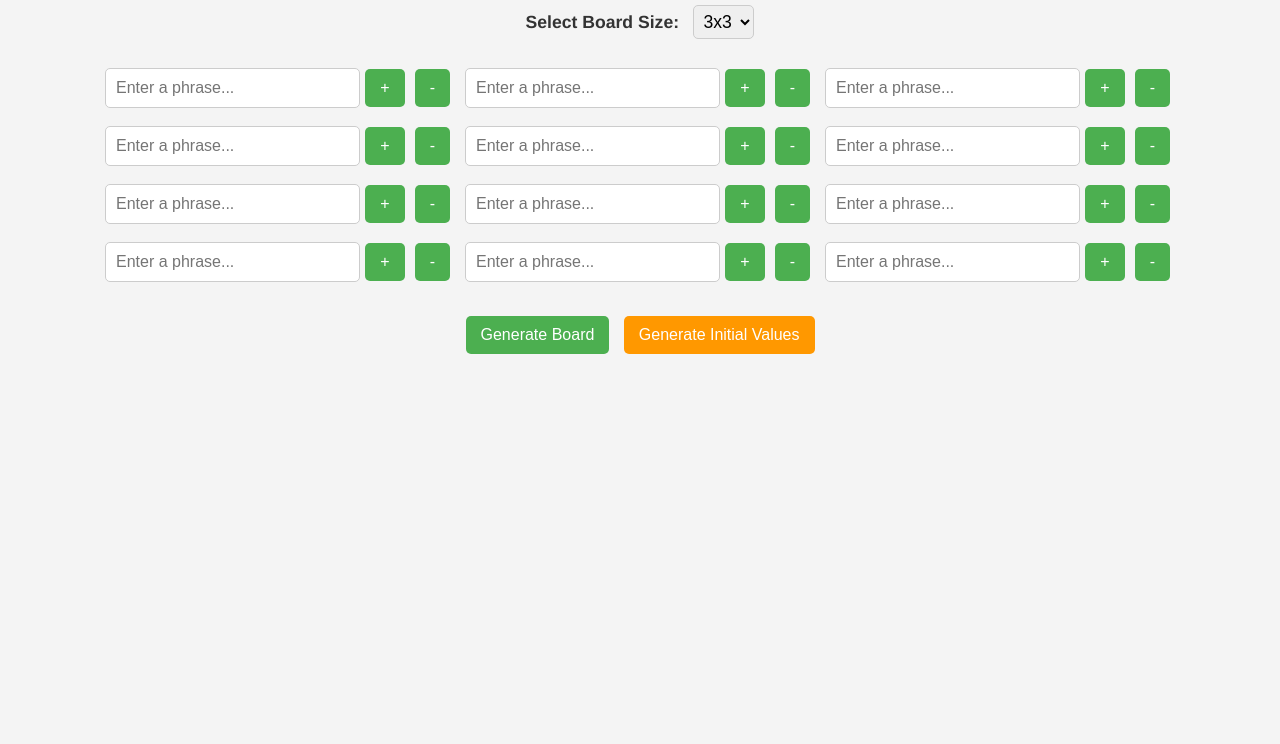
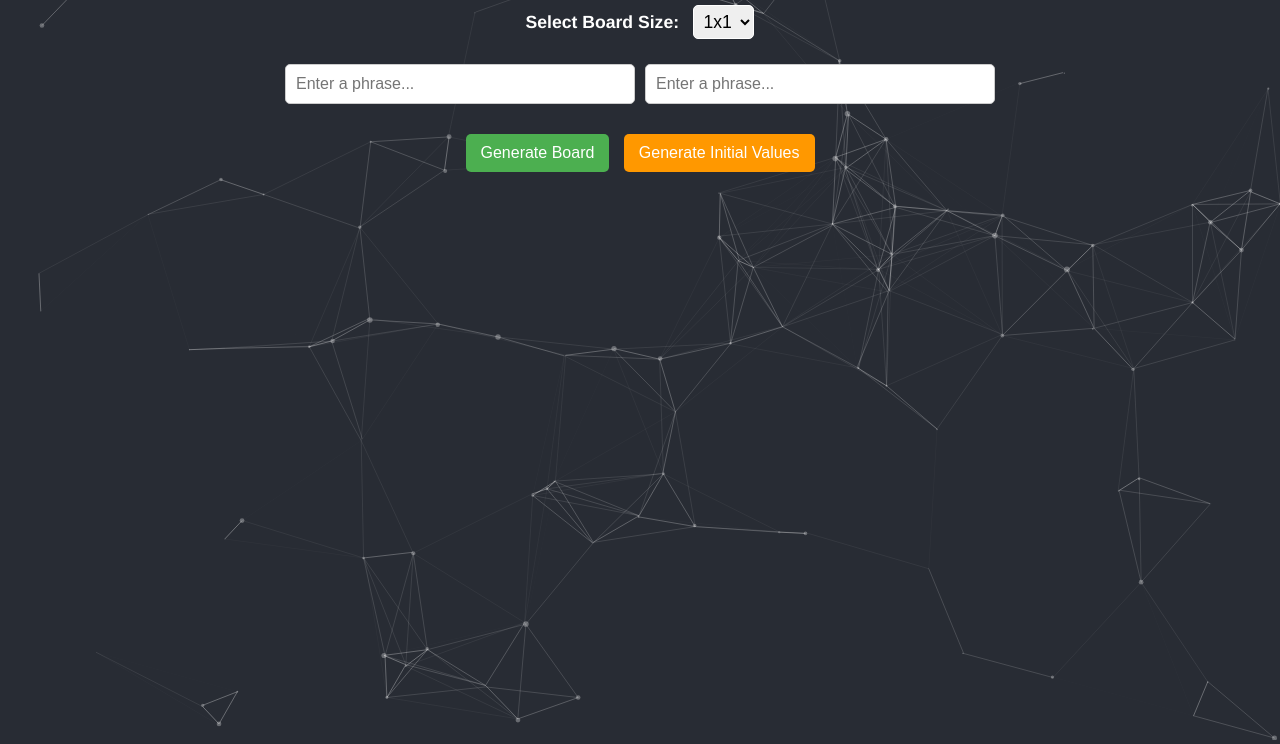
Before and after one commit to idant1111/simple-bingo-generator, a plain HTML site: page index.html in a window 1280 px wide. Shown: the part 87-831 px from the top of the page. Before the commit the page ends 800 px from the top, so only its background shows below. Drawn offline with nearby package versions, Linux system fonts and the light colour scheme.

Commit message:
some css styling

```diff
--- a/index.html
+++ b/index.html
@@ -7,14 +7,22 @@
     <link rel="stylesheet" href="styles.css">
 </head>
 <body>
+    <!-- Container for the particles.js background -->
+    <div id="particles-js"></div>
+
+    <!-- Cloud containers -->
+
     <h1>Custom Bingo Board Generator</h1>
 
     <div class="controls">
         <label for="boardSize">Select Board Size:</label>
         <select id="boardSize">
+            <option value="1">1x1</option>
+            <option value="2">2x2</option>
             <option value="3">3x3</option>
             <option value="4">4x4</option>
             <option value="5">5x5</option>
+            <option value="6">6x6</option>
         </select>
     </div>
 
@@ -30,7 +38,8 @@
 
     <button id="downloadButton">Download Board as PNG</button>
 
-    <!-- Add the canvas-confetti library -->
+    <!-- Add the particles.js and canvas-confetti libraries -->
+    <script src="https://cdn.jsdelivr.net/particles.js/2.0.0/particles.min.js"></script>
     <script src="https://cdn.jsdelivr.net/npm/canvas-confetti@1.5.1/dist/confetti.browser.min.js"></script>
     <script src="script.js"></script>
 </body>
--- a/script.js
+++ b/script.js
@@ -1,6 +1,5 @@
 document.getElementById('generateButton').addEventListener('click', generateBoard);
 document.getElementById('boardSize').addEventListener('change', updateInputBoxes);
-document.getElementById('inputArea').addEventListener('click', handleInputAreaClick);
 document.getElementById('generateInitialValuesButton').addEventListener('click', generateInitialValues);
 document.getElementById('downloadButton').addEventListener('click', downloadBoard);
 
@@ -15,14 +14,6 @@ function updateInputBoxes() {
     }
 }
 
-function handleInputAreaClick(e) {
-    if (e.target.classList.contains('addPhrase')) {
-        addPhraseInput();
-    } else if (e.target.classList.contains('removePhrase')) {
-        removePhraseInput(e.target);
-    }
-}
-
 function addPhraseInput() {
     const phraseInputContainer = document.createElement('div');
     phraseInputContainer.classList.add('phrase-input');
@@ -32,31 +23,9 @@ function addPhraseInput() {
     inputField.className = 'phrase';
     inputField.placeholder = 'Enter a phrase...';
 
-    const addButton = document.createElement('button');
-    addButton.type = 'button';
-    addButton.className = 'addPhrase';
-    addButton.textContent = '+';
-
-    const removeButton = document.createElement('button');
-    removeButton.type = 'button';
-    removeButton.className = 'removePhrase';
-    removeButton.textContent = '-';
-    removeButton.style.display = 'inline-block';
-
     phraseInputContainer.appendChild(inputField);
-    phraseInputContainer.appendChild(addButton);
-    phraseInputContainer.appendChild(removeButton);
 
     document.getElementById('inputArea').appendChild(phraseInputContainer);
-}
-
-function removePhraseInput(button) {
-    const inputArea = document.getElementById('inputArea');
-    const size = parseInt(document.getElementById('boardSize').value);
-    const requiredPhrases = size * size + size;
-    if (inputArea.children.length > requiredPhrases) {
-        button.parentElement.remove();
-    }
 }
 
 function generateBoard() {
@@ -71,15 +40,15 @@ function generateBoard() {
 
     shuffleArray(phrases);
 
-    const canvas = document.getElementById('bingoCanvas');
-    const ctx = canvas.getContext('2d');
+    const bingoCanvas = document.getElementById('bingoCanvas');
+    const ctx = bingoCanvas.getContext('2d');
     const squareSize = 100;
-    canvas.width = size * squareSize;
-    canvas.height = size * squareSize;
+    bingoCanvas.width = size * squareSize;
+    bingoCanvas.height = size * squareSize;
 
     // Set background to white before drawing anything else
     ctx.fillStyle = 'white';
-    ctx.fillRect(0, 0, canvas.width, canvas.height);
+    ctx.fillRect(0, 0, bingoCanvas.width, bingoCanvas.height);
 
     // Set text and border styles
     ctx.font = '14px Arial';
@@ -99,18 +68,18 @@ function generateBoard() {
         }
     }
 
-    canvas.style.display = 'block';
+    bingoCanvas.style.display = 'block';
     document.getElementById('downloadButton').style.display = 'block';
 }
 
 function downloadBoard() {
-    const canvas = document.getElementById('bingoCanvas');
-    if (!canvas) {
+    const bingoCanvas = document.getElementById('bingoCanvas');
+    if (!bingoCanvas) {
         alert("Canvas element not found. Please generate the board first.");
         return;
     }
 
-    const dataURL = canvas.toDataURL("image/png");
+    const dataURL = bingoCanvas.toDataURL("image/png");
 
     const link = document.createElement('a');
     link.download = 'bingo-board.png';
@@ -127,7 +96,6 @@ function downloadBoard() {
         colors: ['#bb0000', '#ffffff'],
     });
 }
-
 
 function shuffleArray(array) {
     for (let i = array.length - 1; i > 0; i--) {
@@ -150,3 +118,111 @@ function generateInitialValues() {
 
 // Automatically generate input boxes on page load based on the default board size
 updateInputBoxes();
+
+// Initialize particles.js
+particlesJS('particles-js',
+  {
+    "particles": {
+      "number": {
+        "value": 80,
+        "density": {
+          "enable": true,
+          "value_area": 800
+        }
+      },
+      "color": {
+        "value": "#ffffff"
+      },
+      "shape": {
+        "type": "circle",
+        "stroke": {
+          "width": 0,
+          "color": "#000000"
+        },
+        "polygon": {
+          "nb_sides": 5
+        }
+      },
+      "opacity": {
+        "value": 0.3,
+        "random": false,
+        "anim": {
+          "enable": false,
+          "speed": 0.5,
+          "opacity_min": 0.1,
+          "sync": false
+        }
+      },
+      "size": {
+        "value": 3,
+        "random": true,
+        "anim": {
+          "enable": false,
+          "speed": 40,
+          "size_min": 0.1,
+          "sync": false
+        }
+      },
+      "line_linked": {
+        "enable": true,
+        "distance": 150,
+        "color": "#ffffff",
+        "opacity": 0.4,
+        "width": 1
+      },
+      "move": {
+        "enable": true,
+        "speed": 6,
+        "direction": "none",
+        "random": false,
+        "straight": false,
+        "out_mode": "out",
+        "attract": {
+          "enable": false,
+          "rotateX": 600,
+          "rotateY": 1200
+        }
+      }
+    },
+    "interactivity": {
+      "detect_on": "canvas",
+      "events": {
+        "onhover": {
+          "enable": true,
+          "mode": "grab"
+        },
+        "onclick": {
+          "enable": true,
+          "mode": "push"
+        },
+        "resize": true
+      },
+      "modes": {
+        "grab": {
+          "distance": 140,
+          "line_linked": {
+            "opacity": 1
+          }
+        },
+        "bubble": {
+          "distance": 400,
+          "size": 40,
+          "duration": 2,
+          "opacity": 8,
+          "speed": 3
+        },
+        "repulse": {
+          "distance": 200,
+          "duration": 0.4
+        },
+        "push": {
+          "particles_nb": 4
+        },
+        "remove": {
+          "particles_nb": 2
+        }
+      }
+    },
+    "retina_detect": true
+  }
+);
--- a/styles.css
+++ b/styles.css
@@ -1,33 +1,47 @@
-/* General Styles */
 body {
     font-family: 'Helvetica Neue', Arial, sans-serif;
-    background-color: #f4f4f4;
+    background-color: #282c34;
     color: #333;
-    margin: 20px;
+
     text-align: center;
+    overflow: hidden; /* Prevent scrollbars from appearing */
 }
 
 h1 {
     font-size: 2.5rem;
     margin-bottom: 20px;
-    color: #4CAF50;
+    color: #ffffff;
+    position: relative;
+    z-index: 3;
+}
+
+#particles-js {
+    position: absolute;
+    width: 100%;
+    height: 100%;
+    background-color: #282c34;
+    background-size: cover;
+    z-index: 0;
 }
 
 .controls {
     margin-bottom: 20px;
+    position: relative;
+    z-index: 2;
 }
 
 label {
     font-weight: bold;
     font-size: 1.1rem;
     margin-right: 10px;
+    color: #ffffff;
 }
 
 select {
     font-size: 1.1rem;
     padding: 5px;
     border-radius: 5px;
-    border: 1px solid #ccc;
+    border: 1px solid #ffffff;
 }
 
 .input-area {
@@ -35,6 +49,8 @@ select {
     display: flex;
     flex-wrap: wrap;
     justify-content: center;
+    position: relative;
+    z-index: 2;
 }
 
 .phrase-input {
@@ -60,20 +76,13 @@ button {
     border: none;
     cursor: pointer;
     transition: background-color 0.3s ease;
+    position: relative;
+    z-index: 2;
 }
 
 button:hover {
     background-color: #45a049;
     color: white;
-}
-
-.addPhrase, .removePhrase {
-    background-color: #4CAF50;
-    color: white;
-}
-
-.addPhrase:hover, .removePhrase:hover {
-    background-color: #45a049;
 }
 
 #generateButton {
@@ -93,15 +102,18 @@ button:hover {
     display: none;
 }
 
-/* Canvas Styling */
-canvas {
+.canvas {
+    width: 100%;
+    height: 100%;
+}
+#bingoCanvas {
     margin-top: 20px;
     border: 2px solid #333;
     background-color: white;
     box-shadow: 0 4px 8px rgba(0, 0, 0, 0.1);
+    position: relative;
+    z-index: 300;
 }
-
-/* Responsive Design */
 @media (max-width: 768px) {
     .phrase-input {
         width: 100%;
```
